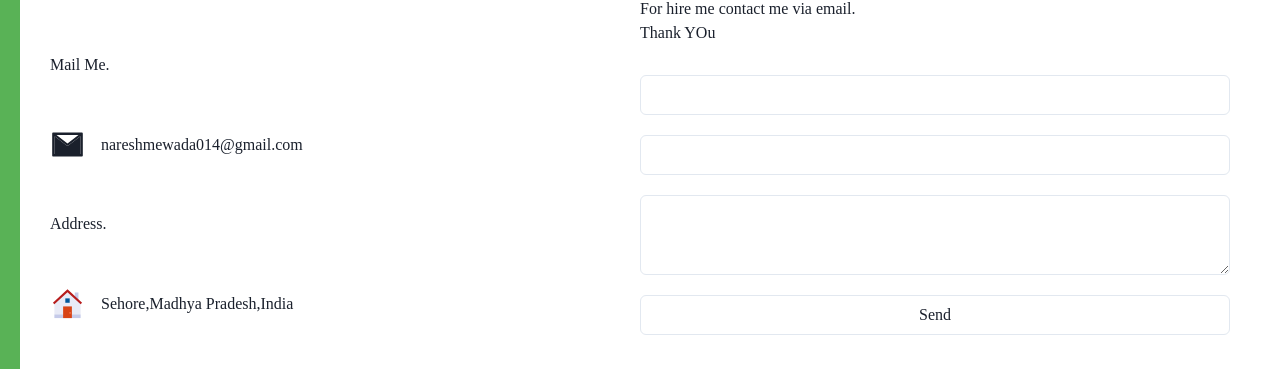
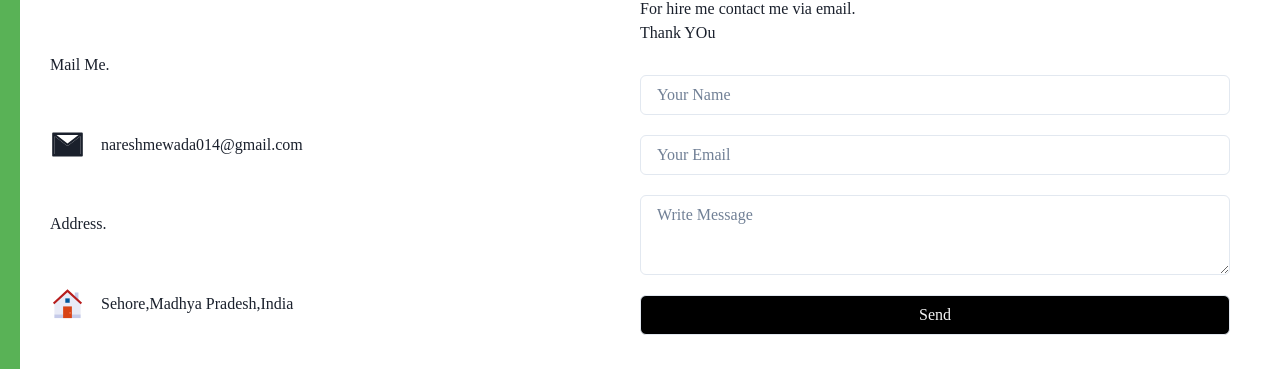
Before and after one commit to nmewada01/portfolio, a React (Create React App) app: page / in a window 1280 px wide. Shown: the part 3589-3958 px from the top of the page. Built offline with nearby package versions, Linux system fonts and the light colour scheme; a web font is replaced by a local one.

Commit message:
update contact

```diff
--- a/src/components/contact/Contact.jsx
+++ b/src/components/contact/Contact.jsx
@@ -99,18 +99,21 @@ const Contact = () => {
                 style={{ backgroundColor: darkMode && "#333" }}
                 type="text"
                 name="user_name"
+                placeholder="Your Name"
               />
 
               <Input
                 style={{ backgroundColor: darkMode && "#333" }}
                 type="email"
                 name="user_email"
+                placeholder="Your Email"
               />
               <Textarea
                 style={{ backgroundColor: darkMode && "#333" }}
                 name="message"
+                placeholder="Write Message"
               />
-              <Input type="submit" value="Send"></Input>
+              <Input type="submit" value="Send" bg="black" color={'whitesmoke'} _hover={{color:"green",bg:"none",border:"1px solid blue"}}></Input>
               {done && "Thank you..."}
             </form>
           </Box>
```
